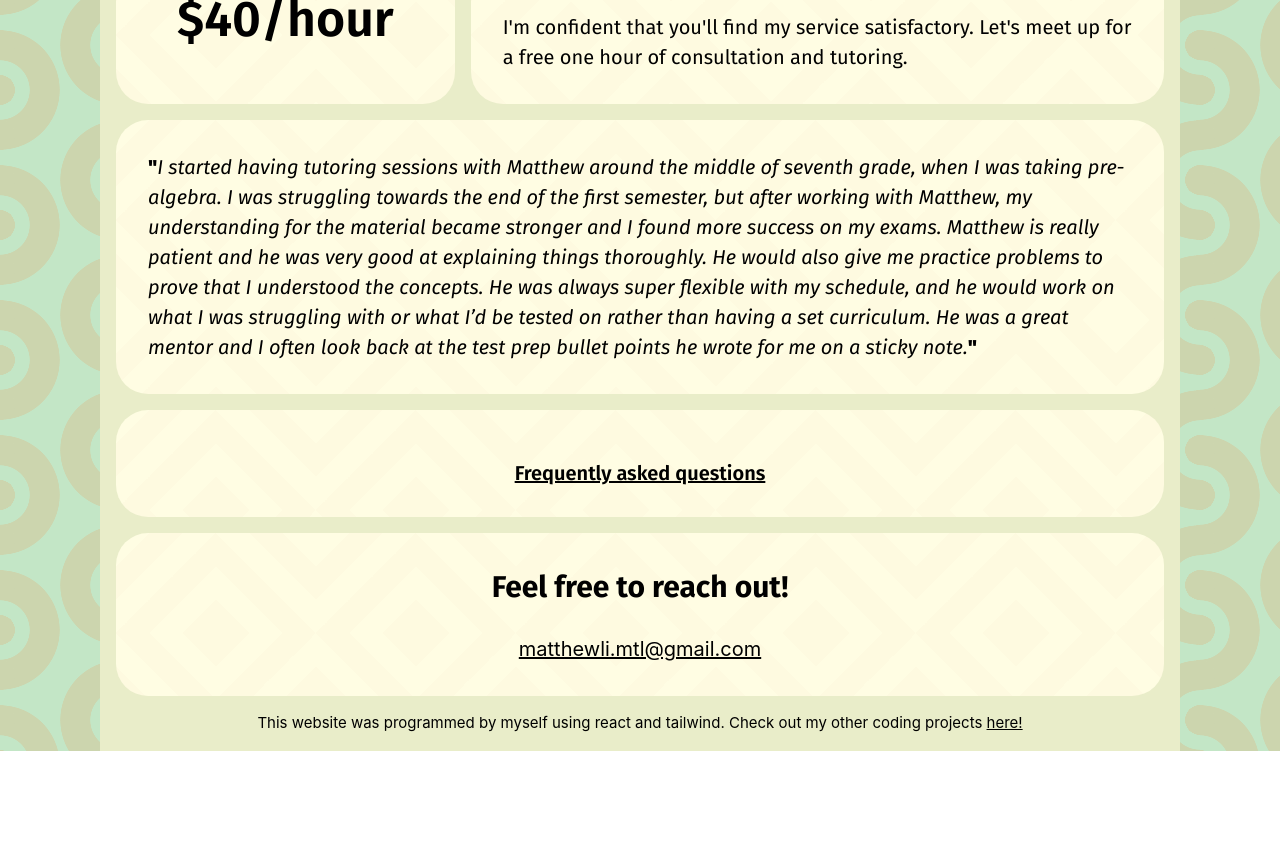
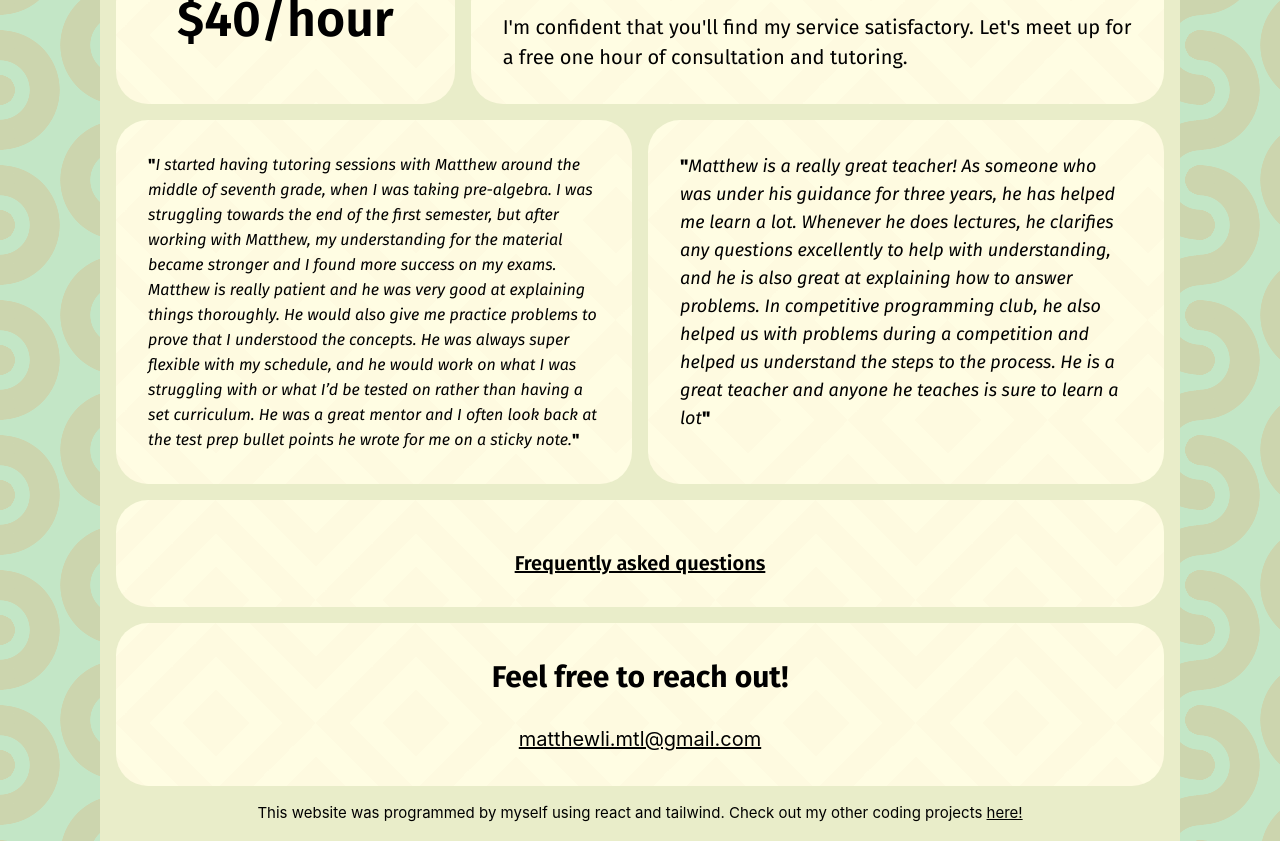
Before and after one commit to Matthew-Li-mtl/tutoring-website, a React (Vite) app: page / in a window 1280 px wide. Shown: the part 1500-2341 px from the top of the page. Before the commit the page ends 2251 px from the top, so only its background shows below. Built offline with nearby package versions, Linux system fonts and the light colour scheme.

Commit message:
2nd testimonial

```diff
--- a/src/main.tsx
+++ b/src/main.tsx
@@ -2,6 +2,7 @@
 import ReactDOM from "react-dom/client";
 import { BrowserRouter } from "react-router";
 import App from "./App";
+import './index.css'
 //import { RootSlashFix } from "./RootSlashFix"
 
 const root = document.getElementById("root") as HTMLElement;
--- a/src/pages/Home.tsx
+++ b/src/pages/Home.tsx
@@ -75,12 +75,23 @@ export default function Home() {
             <p>I'm confident that you'll find my service satisfactory. Let's meet up for a free one hour of consultation and tutoring.</p>
           </div>
 
-          <div id="testimonial" className="container col-span-6 rounded-4xl">
-            <div className="content-container p-8">
-              <a className="fira-sans-black">
+          <div id="testimonial" className="container col-span-3 rounded-4xl">
+            <div className="content-container p-8 !text-[16px]">
+              <a className="fira-sans-black !text-[16px]">
                 "
-                <a className="fira-sans-regular !italic">
+                <a className="fira-sans-regular !italic !text-[16px]">
                   I started having tutoring sessions with Matthew around the middle of seventh grade, when I was taking pre-algebra. I was struggling towards the end of the first semester, but after working with Matthew, my understanding for the material became stronger and I found more success on my exams. Matthew is really patient and he was very good at explaining things thoroughly.  He would also give me practice problems to prove that I understood the concepts. He was always super flexible with my schedule, and he would work on what I was struggling with or what I’d be tested on rather than having a set curriculum.  He was a great mentor and I often look back at the test prep bullet points he wrote for me on a sticky note.
+                </a>
+                "
+              </a>
+            </div>
+          </div>
+          <div id="testimonial" className="container col-span-3 rounded-4xl">
+            <div className="content-container p-8 !text-[18px]">
+              <a className="fira-sans-black !text-[18px]">
+                "
+                <a className="fira-sans-regular !italic !text-[18px]">
+                  Matthew is a really great teacher! As someone who was under his guidance for three years, he has helped me learn a lot. Whenever he does lectures, he clarifies any questions excellently to help with understanding, and he is also great at explaining how to answer problems. In competitive programming club, he also helped us with problems during a competition and helped us understand the steps to the process. He is a great teacher and anyone he teaches is sure to learn a lot
                 </a>
                 "
               </a>
--- a/src/pages/Page.css
+++ b/src/pages/Page.css
@@ -10,6 +10,10 @@ h2 {
 
 p, a {
   font-size: 20px;
+}
+
+#text-sm {
+  font-size: 14px;
 }
 
 
--- a/vite.config.ts
+++ b/vite.config.ts
@@ -4,7 +4,7 @@ import tailwindcss from '@tailwindcss/vite'
 
 // https://vite.dev/config/
 export default defineConfig({
-  plugins: [react(), tailwindcss(),],
+  plugins: [tailwindcss(), react(),],
   base: '/tutoring-website/',
   build: {
     // Highlight-start
```
